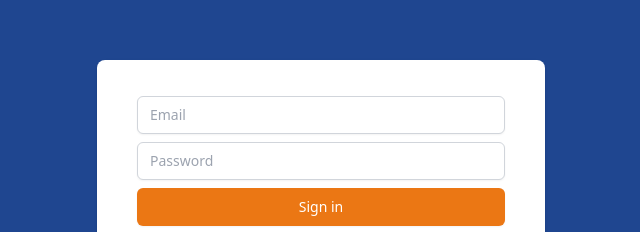
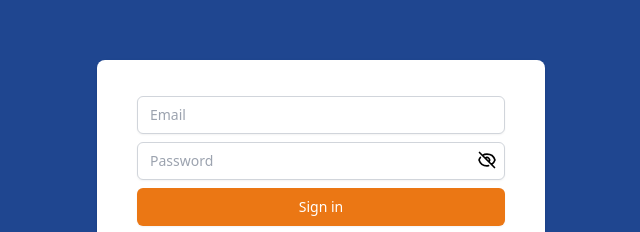
Before and after one commit to fazanurfaizi/Diabsen.in, a Vue app: page / in a window 1280 px wide. Shown: the part 227-459 px from the top of the page, without its empty margins (319-959 px from the left). Built offline with nearby package versions, Linux system fonts and the light colour scheme.

Commit message:
show hide password

```diff
--- a/src/pages/auth/index.vue
+++ b/src/pages/auth/index.vue
@@ -18,16 +18,17 @@
           </div>
 
           <div>
-            <div class="mt-1">
+            <div class="mt-1 relative">
               <input
                 v-model="password"
                 placeholder="Password"
                 id="password"
                 name="password"
-                type="password"
+                :type="isShowPassword ? 'text':'password'"
                 autocomplete="current-password"
                 required=""
                 class="appearance-none block w-full px-3 py-2 border border-gray-300 rounded-md shadow-sm placeholder-gray-400 focus:outline-none focus:ring-primary focus:border-primary sm:text-sm" />
+                <Icon @click="isShowPassword = !isShowPassword" :name="isShowPassword ? 'eye':'eye-off'" class="h-5 w-5 absolute right-2 top-2 cursor-pointer" />
             </div>
           </div>
 
@@ -58,7 +59,8 @@ export default {
   data() {
     return {
       email: '',
-      password: ''
+      password: '',
+      isShowPassword: false
     }
   },
   methods: {
```
